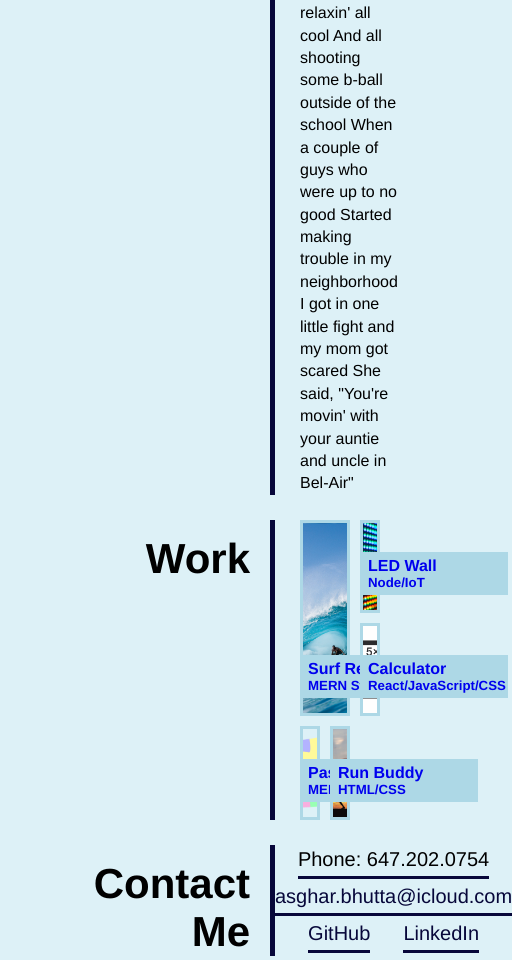
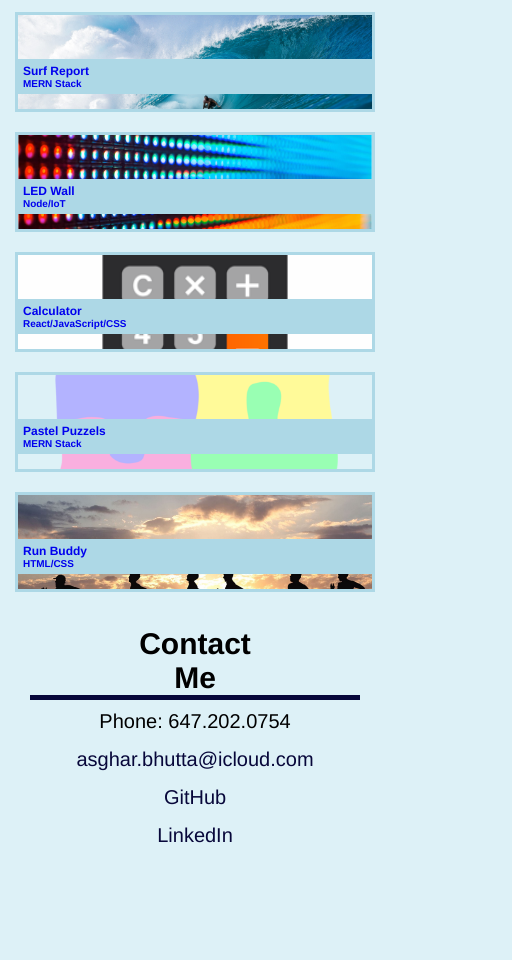
Before and after one commit to asgharbhutta/Ass-2-Portfolio, a plain HTML site: page index.html in a window 390 px wide. Shown: the part 1040-2000 px from the top of the page, 512 px wide, since content can reach past the window. After the commit the page ends 1962 px from the top, so only its background shows below. Drawn offline with Linux system fonts and the light colour scheme.

Commit message:
Media queries for 3 main sizes added

```diff
--- a/assets/css/style.css
+++ b/assets/css/style.css
@@ -229,3 +229,180 @@ header nav ul li a:hover{
     padding: 5px;
     transition: 0.5s ease-in-out;
 }
+
+/* End of desktop styling */
+
+/* MEDIA QUERY FOR SMALLER DESKTOP SCREENS AND SMALLER */
+@media screen and (max-width: 980px) {
+    header {
+      padding-bottom: 0;
+      justify-content: center;
+      position: relative;
+    }
+    header h5 {
+      width: 100%;
+      text-align: center;
+    }
+    header nav ul {
+      margin-top: 20px;
+      width: 100%;
+      justify-content: center;
+    }
+    header nav ul li a {
+      font-size: 20px;
+    }
+    .grid-item div {
+        font-size: 12px;
+        width: 100%;
+        flex-wrap: wrap;
+    }
+  }
+
+  /* MEDIA QUERY FOR TABLETS AND SMALLER */
+  @media screen and (max-width: 768px) {
+    section {
+      padding: 20px 0;
+    }
+    .section-title {
+        font-size: 38px;
+        display: flex;
+        justify-content: flex-end;
+        margin: 15px 20px 0 20px;
+        text-align: right;
+    }
+    .contact ul li {
+        font-size: 14px;
+        border-bottom: 3px solid var(--darkblue);
+        padding-bottom: 5px;
+    }
+    .grid-item div {
+        font-size: 12px;
+        width: 100%;
+        flex-wrap: wrap;
+    }
+
+
+  }
+
+  /* MEDIA QUERY FOR MOBILE PHONES AND SMALLER */
+  @media screen and (max-width: 575px) {
+    header nav ul li{
+        display: flex;
+        margin-top: 5px;
+        padding:0;
+    }
+    .section-title {
+        font-size: 30px;
+        margin: 0px 30px 10px 30px;
+        text-align: center;
+        justify-content: center;
+        border-bottom: 5px solid var(--darkblue);
+    }
+    .aboutme {
+        display: block;
+    }
+    .aboutme p {
+        display: block;
+        margin: 25px 10px 0px 0;
+        padding-left: 25px;
+        line-height: 1.4;
+        border-left: 0px solid var(--darkblue);
+    }
+    .work {
+        display: block;
+    }
+    .grid-container {
+        display: block;
+        grid-template-columns: 100px;
+        grid-template-rows: repeat(6, 1fr);
+        grid-gap: 10px;
+        border-left: 0px solid var(--darkblue);
+        padding: 5px;
+        margin:10px;
+        width: 100%;
+        height: 570px;
+    }
+    .grid-item {
+        display: flex;
+        flex-direction: column;
+        border: 3px solid var(--lightblue);
+        justify-content: flex-end;
+        margin-bottom: 20px;
+        margin-right: 20px;
+        height: 100px;
+    }
+
+    .grid-item a {
+        text-decoration: none;
+    }
+
+    .grid-item.box1 {
+        grid-column: 1;
+        grid-row: 1;
+        background-image: url("../images/surf.jpg");
+        background-position: center;
+        background-size: cover;
+        opacity: 1;
+    }
+
+    .grid-item.box2 {
+        grid-column: 1;
+        grid-row: 2;
+        background-image: url("../images/led.png");
+        background-position: center;
+        background-size: cover;
+        opacity: 1;
+    }
+
+    .grid-item.box3 {
+        grid-column: 1;
+        grid-row: 3;
+        background-image: url("../images/calculator.png");
+        background-position: center;
+        background-size: cover;
+        opacity: 1;
+    }
+
+    .grid-item.box4 {
+        grid-column: 1;
+        grid-row: 4;
+        background-image: url("../images/pastel.png");
+        background-position: center;
+        background-size: cover;
+        opacity: 1;
+    }
+
+    .grid-item.box5 {
+        grid-column: 1;
+        grid-row: 5;
+        background-image: url("../images/runbuddy.jpg");
+        background-position: center;
+        background-size: cover;
+        opacity: 1;
+    }
+    .contact {
+        display: block;
+        margin-top: 0px;
+        margin-bottom: 40px;
+    }
+    .contact ul {
+        display: block;
+        list-style: none;
+        border-left: 0px solid var(--darkblue);
+        align-items: center;
+        justify-content: center;
+        width: 100%;
+    }
+    .contact ul li a {
+        text-decoration: none;
+        color: var(--darkblue);
+    }
+
+    .contact ul li {
+        font-size: 20px;
+        border-bottom: 0px solid var(--darkblue);
+        padding-bottom: 15px;
+        text-align: center;
+    }
+
+}
```
Also changed, not shown: index.html (+0 -2 lines).
